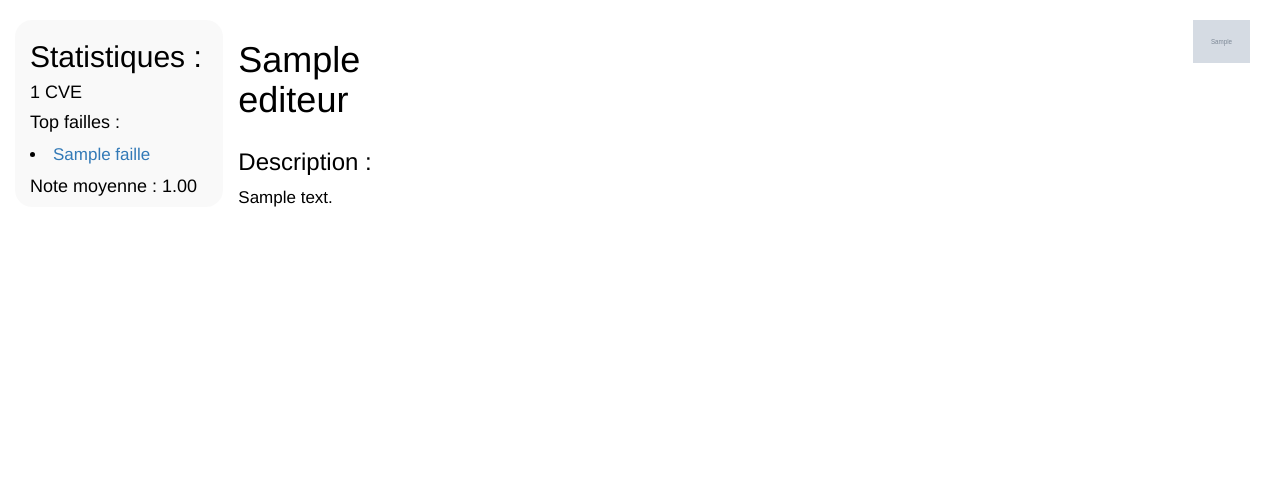
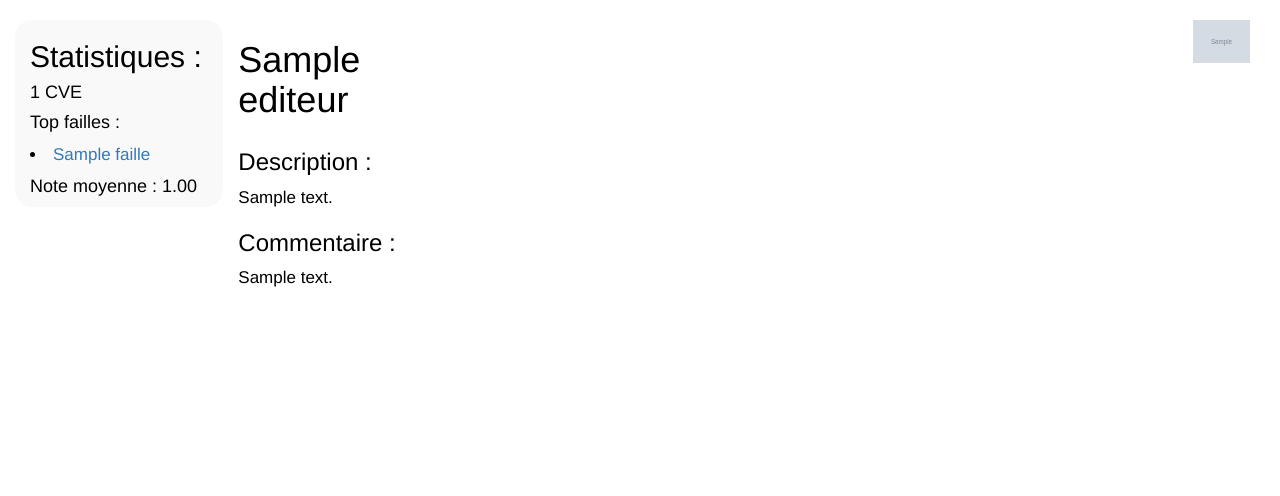
Before and after one commit to Kppucino/howimetyourcve, a PHP site: page /editeur.php?idEditeur=1 in a window 1280 px wide. Shown: the part 52-548 px from the top of the page. Run offline with PHP 8.4, Linux system fonts and the light colour scheme; the visitor is signed in with stand-in values (Sample User, id 1); tables that the repository leaves empty hold one stand-in row (values such as "Sample post"); grey boxes marked "Sample" are stand-in pictures; some web fonts are replaced.

Commit message:
Ajout partie commentaire user pour cve, editeur, faille

```diff
--- a/SQLQuery.php
+++ b/SQLQuery.php
@@ -45,14 +45,17 @@
   $queryGetEditeur = "SELECT * FROM editeur";
   $queryGetRandEditor = "SELECT * FROM editeur ORDER BY rand() LIMIT 7";
   $queryGetEditeurAndCVEByIdEditeur = "SELECT * FROM editeur WHERE editeur.idEditeur = :idEditeur";
+  $queryGetCommentaireEditeurUser = "SELECT * FROM link_editeur_user WHERE idUser = :idUser AND idEditeur = :idEditeur";
 
   $queryGetFaille = "SELECT * FROM faille";
   $queryGetRandFaille = "SELECT * FROM faille ORDER BY rand() LIMIT 7";
   $queryGetFailleAndTypeById = "SELECT * FROM faille, typefaille WHERE faille.idType = typeFaille.idType AND faille.idFaille = :idFaille";
+  $queryGetCommentaireFailleUser = "SELECT * FROM link_faille_user WHERE idUser = :idUser AND idFaille = :idFaille";
 
   $queryGetCVEByIdCve = "SELECT * FROM cve, editeur WHERE cve.idCve = :idCve AND cve.idEditeur = editeur.idEditeur";
   $queryGetReferenceCVEByIdCVE = "SELECT * FROM cve, link_cve_reference, reference WHERE cve.idCve = :idCve AND cve.idCve = link_cve_reference.idCve AND link_cve_reference.idReference = reference.idReference";
   $queryGetFailleCVEByIdCVE = "SELECT * FROM cve, link_cve_faille, faille WHERE cve.idCve = :idCve AND cve.idCve = link_cve_faille.idCve AND link_cve_faille.idFaille = faille.idFaille";
+  $queryGetCommentaireCveUser = "SELECT * FROM link_cve_user WHERE idUser = :idUser AND idCve = :idCve";
 
   $queryGetUserByName= "SELECT * FROM user WHERE nomUser = :nomUser";
   $queryGetUserByIdUser= "SELECT * FROM user WHERE idUser = :idUser";
--- a/editeur.php
+++ b/editeur.php
@@ -54,7 +54,18 @@
             echo '</div>';
 					}
 
-          //PARTIE COMMENTAIRE USER
+          if (isset($_SESSION['idUser']))
+          {
+            $commentaire = queryFetchWith2Value($queryGetCommentaireEditeurUser, ":idUser", $_SESSION['idUser'], ":idEditeur", $editeur[0]["idEditeur"]);
+
+            if(!empty($commentaire))
+            {
+              echo '<div class="descriptionCve">';
+              echo '<h3>Commentaire : </h3>';
+              echo '<p>'.$commentaire[0]["commentaire"].'</p>';
+              echo '</div>';
+            }
+          }
         }
       }
 			include("footer.php");
```
Also changed, not shown: cve.php (+12 -1 lines), faille.php (+12 -1 lines), 1 other file.
